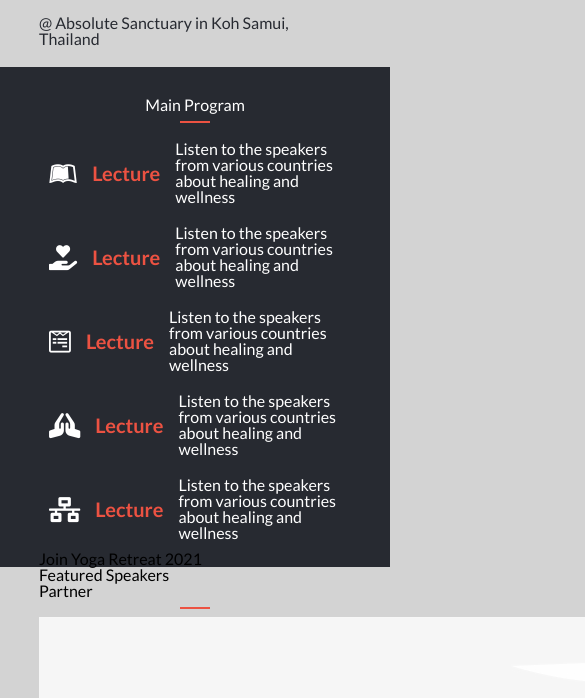
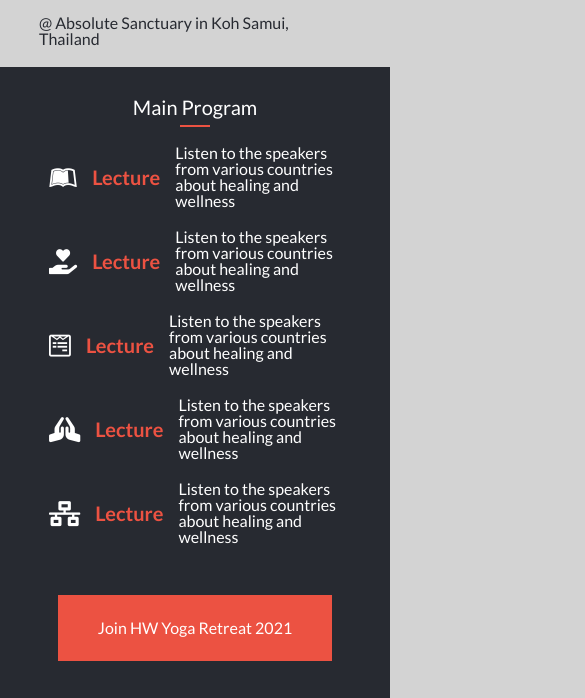
Before and after one commit to Meri-MG/Yoga-Retreat-Page, a plain HTML site: page index.html in a window 390 px wide. Shown: the part 391-1089 px from the top of the page, 585 px wide, since content can reach past the window. Drawn offline with Linux system fonts and the light colour scheme.

Commit message:
Add section-c mobile styles

```diff
--- a/css/style.css
+++ b/css/style.css
@@ -85,6 +85,7 @@ h2 {
 	color: #fff;
 	align-self: center;
 	padding-top: 30px;
+	font-size: 20px;
 }
 
 hr {
@@ -98,6 +99,8 @@ hr {
 	justify-content: space-between;
 	align-items: center;
 	padding: 10px;
+	row-gap: 20px;
+	border: #fff;
 }
 
 .cards h4 {
@@ -125,6 +128,17 @@ hr {
 	display: flex;
 }
 
+.join-button {
+	background-color: #ec5242;
+	color: #fff;
+	padding: 25px 40px;
+	align-self: center;
+	margin: 40px 0;
+}
+
+.section-c {
+	display: none;
+}
 
 @media (min-width: 730px){
 	/* header styles */
--- a/index.html
+++ b/index.html
@@ -83,7 +83,7 @@
         </div>
     </div>
         <a class="program-link"href="#">SEE THE whole program</a>
-        <a class="join-button">Join Yoga Retreat 2021</a>
+        <a class="join-button">Join HW Yoga Retreat 2021</a>
     </section>
 </div>
     <section class="container section-b">
```
